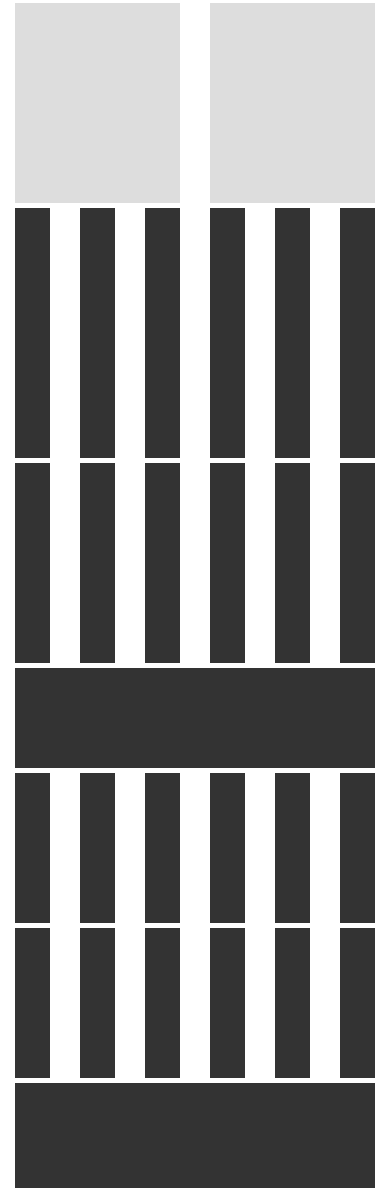
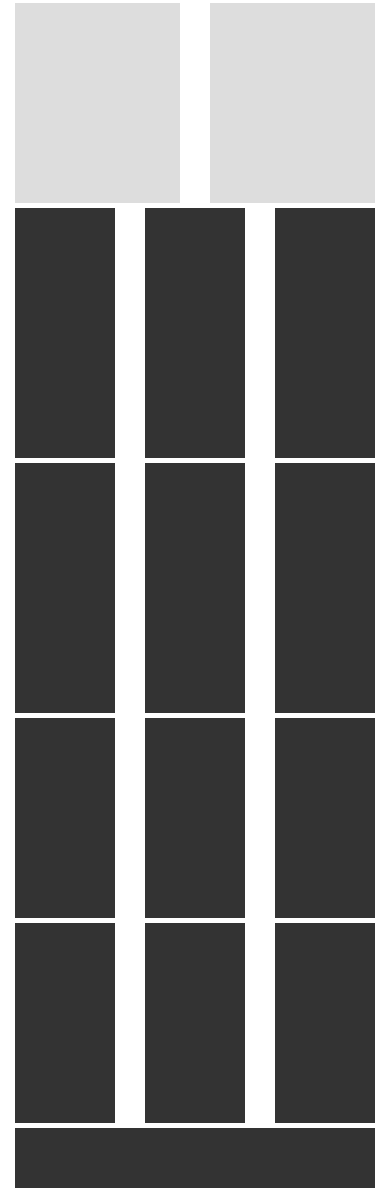
Before and after one commit to franklion/front-end-rd, a website: page new-big-index/index.html in a window 390 px wide. Shown: the part 2212-3400 px from the top of the page. Drawn offline with nearby package versions, Linux system fonts and the light colour scheme.

Commit message:
update index.html

```diff
--- a/new-big-index/index.html
+++ b/new-big-index/index.html
@@ -60,47 +60,25 @@
             <div class="adItem box"></div>
             <div class="adItem box"></div>
             <div class="adItem box"></div>
+            <div class="adItem box"></div>
+            <div class="adItem box"></div>
         </div>
     </div>
     <div class="row">
-        <div class="col-xs-2">
-            <div class="list1 box"></div>
-        </div>
-        <div class="col-xs-2">
-            <div class="list1 box"></div>
-        </div>
-        <div class="col-xs-2">
-            <div class="list1 box"></div>
-        </div>
-        <div class="col-xs-2">
-            <div class="list1 box"></div>
-        </div>
-        <div class="col-xs-2">
-            <div class="list1 box"></div>
-        </div>
-        <div class="col-xs-2">
-            <div class="list1 box"></div>
-        </div>
+        <div class="col-xs-4 col-sm-2"><div class="list1 box"></div></div>
+        <div class="col-xs-4 col-sm-2"><div class="list1 box"></div></div>
+        <div class="col-xs-4 col-sm-2"><div class="list1 box"></div></div>
+        <div class="col-xs-4 col-sm-2"><div class="list1 box"></div></div>
+        <div class="col-xs-4 col-sm-2"><div class="list1 box"></div></div>
+        <div class="col-xs-4 col-sm-2"><div class="list1 box"></div></div>
     </div>
     <div class="row">
-        <div class="col-xs-2">
-            <div class="list2 box"></div>
-        </div>
-        <div class="col-xs-2">
-            <div class="list2 box"></div>
-        </div>
-        <div class="col-xs-2">
-            <div class="list2 box"></div>
-        </div>
-        <div class="col-xs-2">
-            <div class="list2 box"></div>
-        </div>
-        <div class="col-xs-2">
-            <div class="list2 box"></div>
-        </div>
-        <div class="col-xs-2">
-            <div class="list2 box"></div>
-        </div>
+        <div class="col-xs-4 col-sm-2"><div class="list2 box"></div></div>
+        <div class="col-xs-4 col-sm-2"><div class="list2 box"></div></div>
+        <div class="col-xs-4 col-sm-2"><div class="list2 box"></div></div>
+        <div class="col-xs-4 col-sm-2"><div class="list2 box"></div></div>
+        <div class="col-xs-4 col-sm-2"><div class="list2 box"></div></div>
+        <div class="col-xs-4 col-sm-2"><div class="list2 box"></div></div>
     </div>
     <div class="row">
         <div class="col-xs-12">
@@ -108,44 +86,20 @@
         </div>
     </div>
     <div class="row">
-        <div class="col-xs-2">
-            <div class="list3 box"></div>
-        </div>
-        <div class="col-xs-2">
-            <div class="list3 box"></div>
-        </div>
-        <div class="col-xs-2">
-            <div class="list3 box"></div>
-        </div>
-        <div class="col-xs-2">
-            <div class="list3 box"></div>
-        </div>
-        <div class="col-xs-2">
-            <div class="list3 box"></div>
-        </div>
-        <div class="col-xs-2">
-            <div class="list3 box"></div>
-        </div>
+        <div class="col-xs-4 col-sm-2"><div class="list3 box"></div></div>
+        <div class="col-xs-4 col-sm-2"><div class="list3 box"></div></div>
+        <div class="col-xs-4 col-sm-2"><div class="list3 box"></div></div>
+        <div class="col-xs-4 col-sm-2"><div class="list3 box"></div></div>
+        <div class="col-xs-4 col-sm-2"><div class="list3 box"></div></div>
+        <div class="col-xs-4 col-sm-2"><div class="list3 box"></div></div>
     </div>
     <div class="row">
-        <div class="col-xs-2">
-            <div class="list3 box"></div>
-        </div>
-        <div class="col-xs-2">
-            <div class="list3 box"></div>
-        </div>
-        <div class="col-xs-2">
-            <div class="list3 box"></div>
-        </div>
-        <div class="col-xs-2">
-            <div class="list3 box"></div>
-        </div>
-        <div class="col-xs-2">
-            <div class="list3 box"></div>
-        </div>
-        <div class="col-xs-2">
-            <div class="list3 box"></div>
-        </div>
+        <div class="col-xs-4 col-sm-2"><div class="list3 box"></div></div>
+        <div class="col-xs-4 col-sm-2"><div class="list3 box"></div></div>
+        <div class="col-xs-4 col-sm-2"><div class="list3 box"></div></div>
+        <div class="col-xs-4 col-sm-2"><div class="list3 box"></div></div>
+        <div class="col-xs-4 col-sm-2"><div class="list3 box"></div></div>
+        <div class="col-xs-4 col-sm-2"><div class="list3 box"></div></div>
     </div>
     <div class="row">
         <div class="col-sm-12">
```
